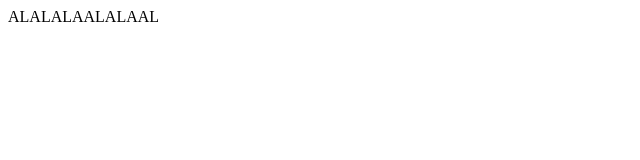
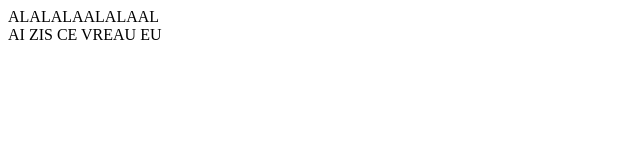
Before and after one commit to YoMihai/demo-repo, a plain HTML site: page index.html in a window 1280 px wide. Shown: the whole page, without its empty margins (0-640 px from the left). Drawn offline with Linux system fonts and the light colour scheme.

Commit message:
schimbare

```diff
--- a/index.html
+++ b/index.html
@@ -8,5 +8,6 @@
 </head>
 <body>
   <div> ALALALAALALAAL </div>
+  <div> AI ZIS CE VREAU EU</div>
 </body>
 </html>
```
